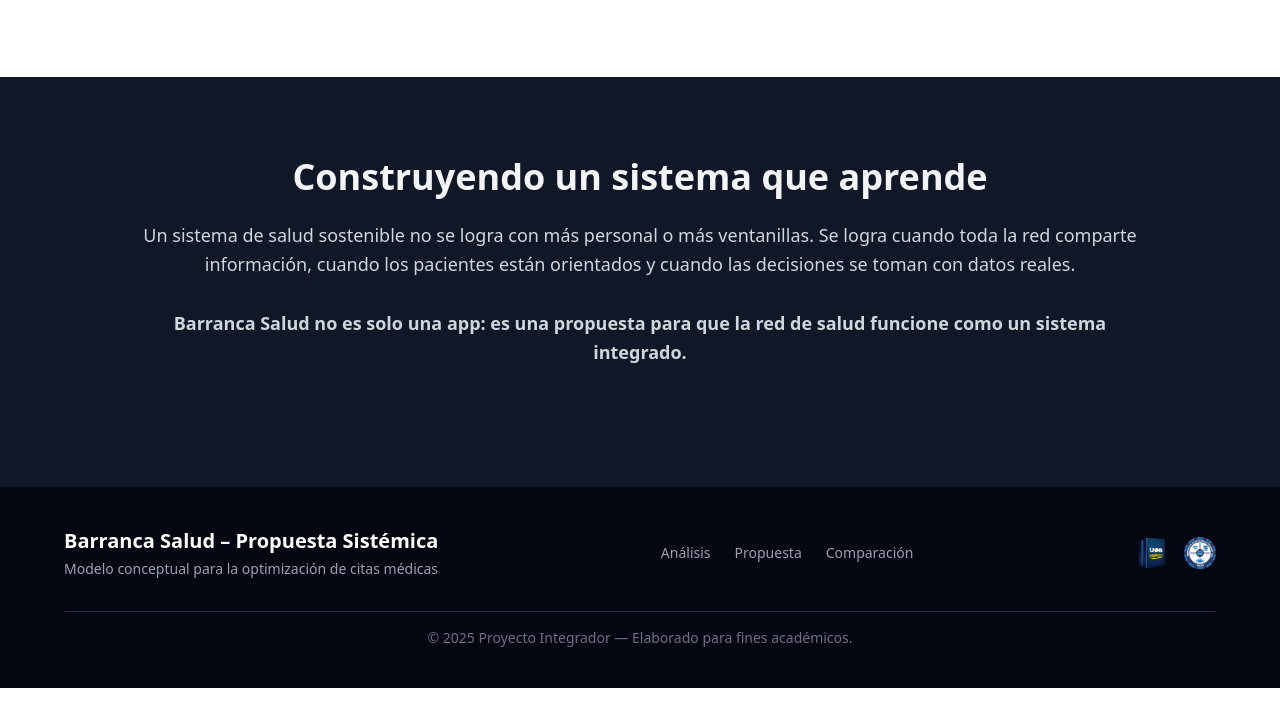
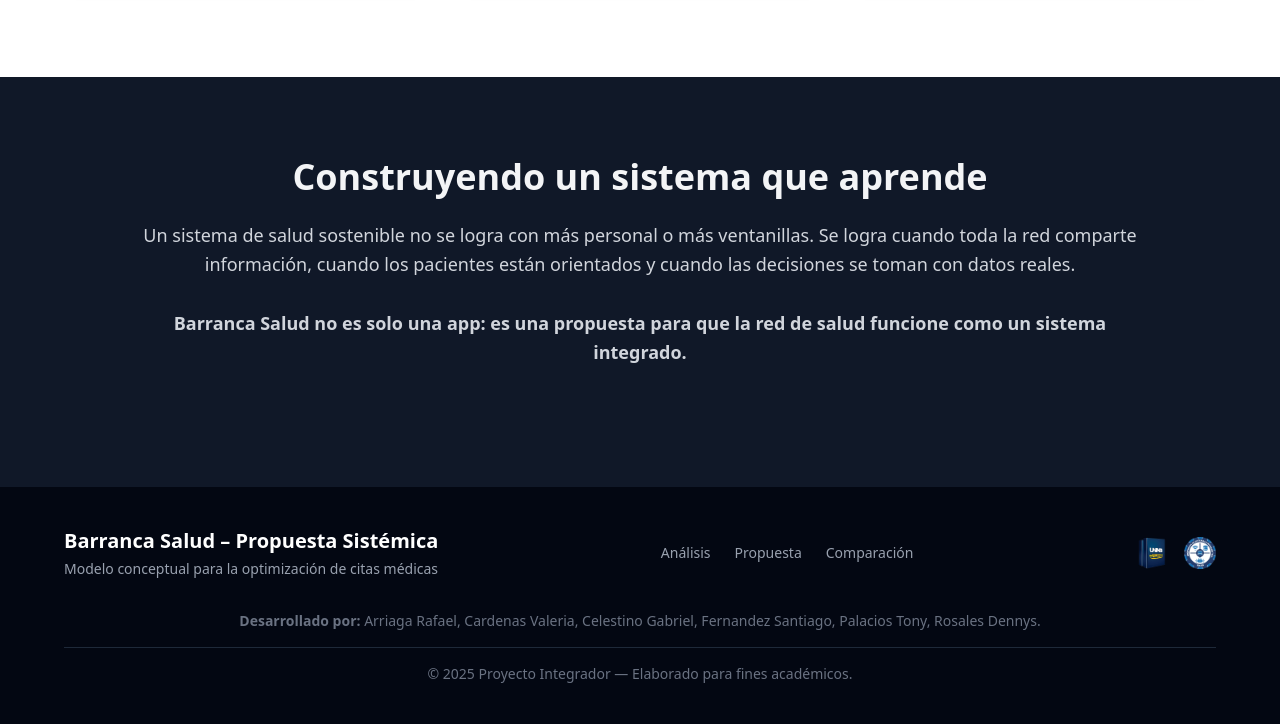
Before and after one commit to reamdev/ps-complementary-web, a website: page index.html in a window 1280 px wide. Shown: the part 4466-5190 px from the top of the page. Before the commit the page ends 5154 px from the top, so only its background shows below. Drawn offline with Linux system fonts and the light colour scheme.

Commit message:
participantes added

```diff
--- a/index.html
+++ b/index.html
@@ -508,7 +508,11 @@
       </div>
 
       <!-- Divider -->
-      <div class="border-t border-gray-800 mt-8 pt-4 text-center text-sm text-gray-500">
+      <div class="text-center text-sm text-gray-500 mt-8">
+        <b>Desarrollado por:</b> Arriaga Rafael, Cardenas Valeria, Celestino Gabriel, Fernandez Santiago, Palacios Tony, Rosales Dennys.
+      </div>
+
+      <div class="border-t border-gray-800 mt-4 pt-4 text-center text-sm text-gray-500">
         © 2025 Proyecto Integrador — Elaborado para fines académicos.
       </div>
     </div>
```
